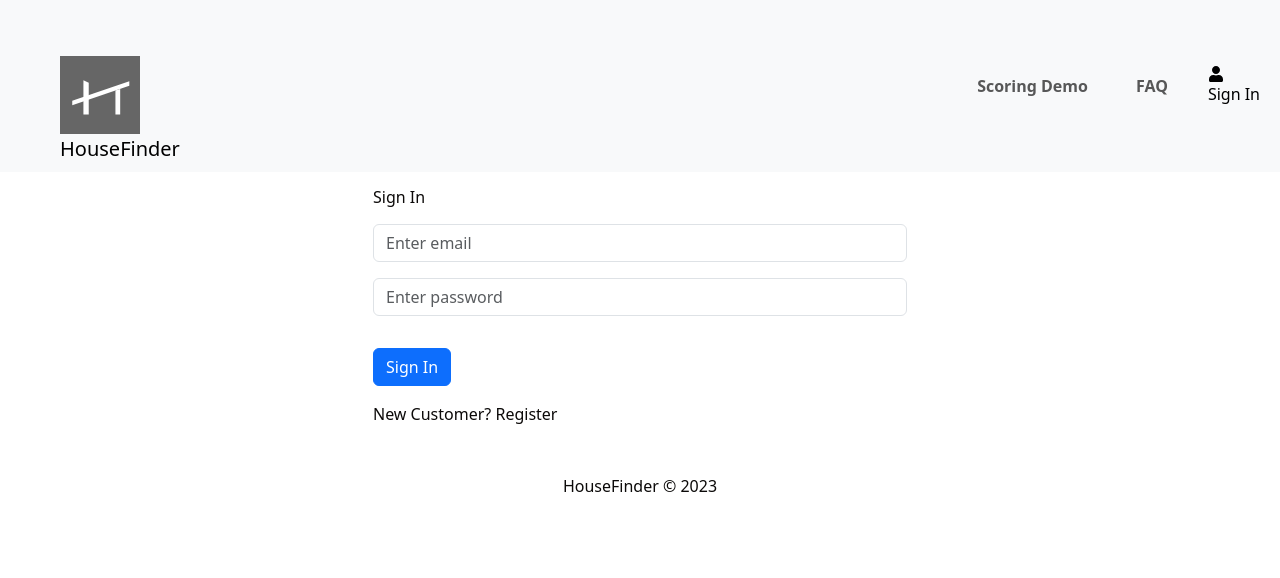
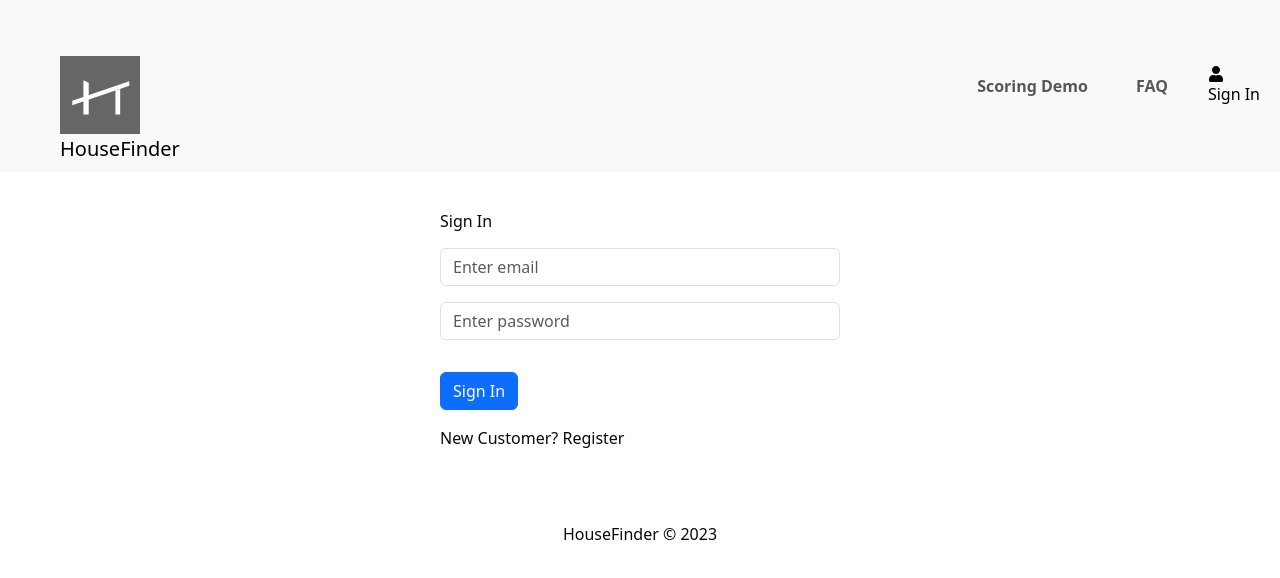
Before and after one commit to new-idea-machine/os-house-finder-app, a React (Vite) app in the folder frontendV2/: page /login in a window 1280 px wide. Shown: the top 578 px of the page. Built offline with nearby package versions, Linux system fonts and the light colour scheme.

Commit message:
update FormContainer to use tailwind

```diff
--- a/frontendV2/src/components/FormContainer.tsx
+++ b/frontendV2/src/components/FormContainer.tsx
@@ -1,18 +1,14 @@
-import { Container, Row, Col } from 'react-bootstrap';
-
 interface FormContainerProps {
   children: React.ReactNode;
 }
 
 function FormContainer({ children }: FormContainerProps) {
   return (
-    <Container>
-      <Row className="justify-content-md-center">
-        <Col xs={12} md={6}>
-          {children}
-        </Col>
-      </Row>
-    </Container>
+    <div className="min-h-fit flex items-start justify-center">
+      <div className="max-w-md w-full p-6">
+        {children}
+      </div>
+    </div>
   );
 }
 
```
